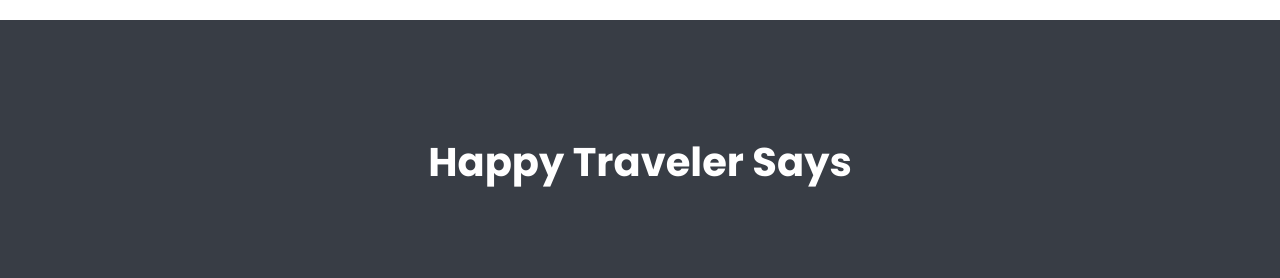
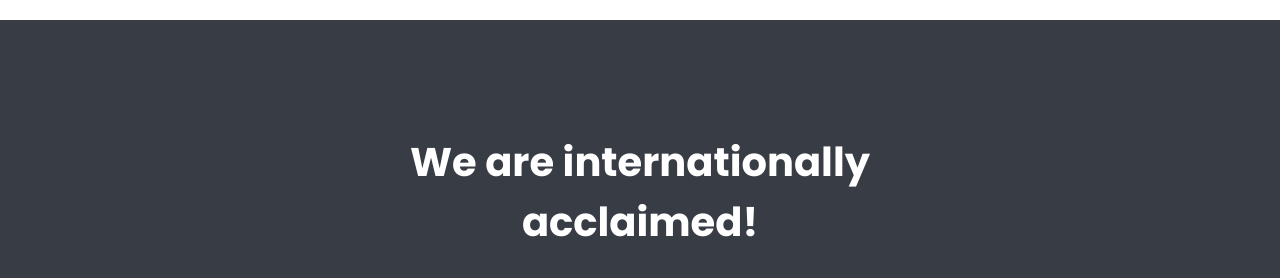
Before and after one commit to TonyXia2001/terriblehacks, a plain HTML site: page traveland/index.html in a window 1280 px wide. Shown: the part 2520-2798 px from the top of the page. Drawn offline with Linux system fonts and the light colour scheme; some packages are replaced by stand-ins of ours; no server answers; files whose address does not match are found by name.

Commit message:
gdfngifni

```diff
--- a/traveland/index.html
+++ b/traveland/index.html
@@ -142,6 +142,7 @@
     <div id="mapTony" style="height: 100%;">
 
     </div>
+
     <section class="ftco-section">
         <div class="container">
             <div class="row justify-content-center pb-5">
@@ -321,7 +322,7 @@
         <div class="container">
             <div class="row justify-content-center mb-5 pb-3">
                 <div class="col-md-7 text-center heading-section heading-section-white ftco-animate">
-                    <h2 class="mb-4">Happy Traveler Says</h2>
+                    <h2 class="mb-4">We are internationally acclaimed!</h2>
                 </div>
             </div>
             <div class="row ftco-animate">
```
